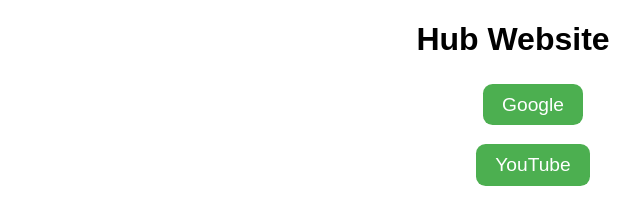
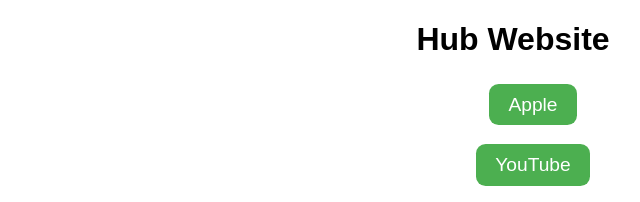
Before and after one commit to maggankristersson/conwebsites, a plain HTML site: page index.html in a window 1280 px wide. Shown: the top 202 px of the page, 127-767 px from the left. Drawn offline with Linux system fonts and the light colour scheme.

Commit message:
Update index.html

```diff
--- a/index.html
+++ b/index.html
@@ -30,7 +30,7 @@
 <body>
 	<h1>Hub Website</h1>
 	<ul>
-		<li><button onclick="location.href='https://www.google.com'">Google</button></li>
+		<li><button onclick="location.href='/Apple/index.html'">Apple</button></li>
 		<li><button onclick="location.href='https://www.youtube.com'">YouTube</button></li>
 		<li><button onclick="location.href='https://www.facebook.com'">Facebook</button></li>
 		<li><button onclick="location.href='https://www.instagram.com'">Instagram</button></li>
```
